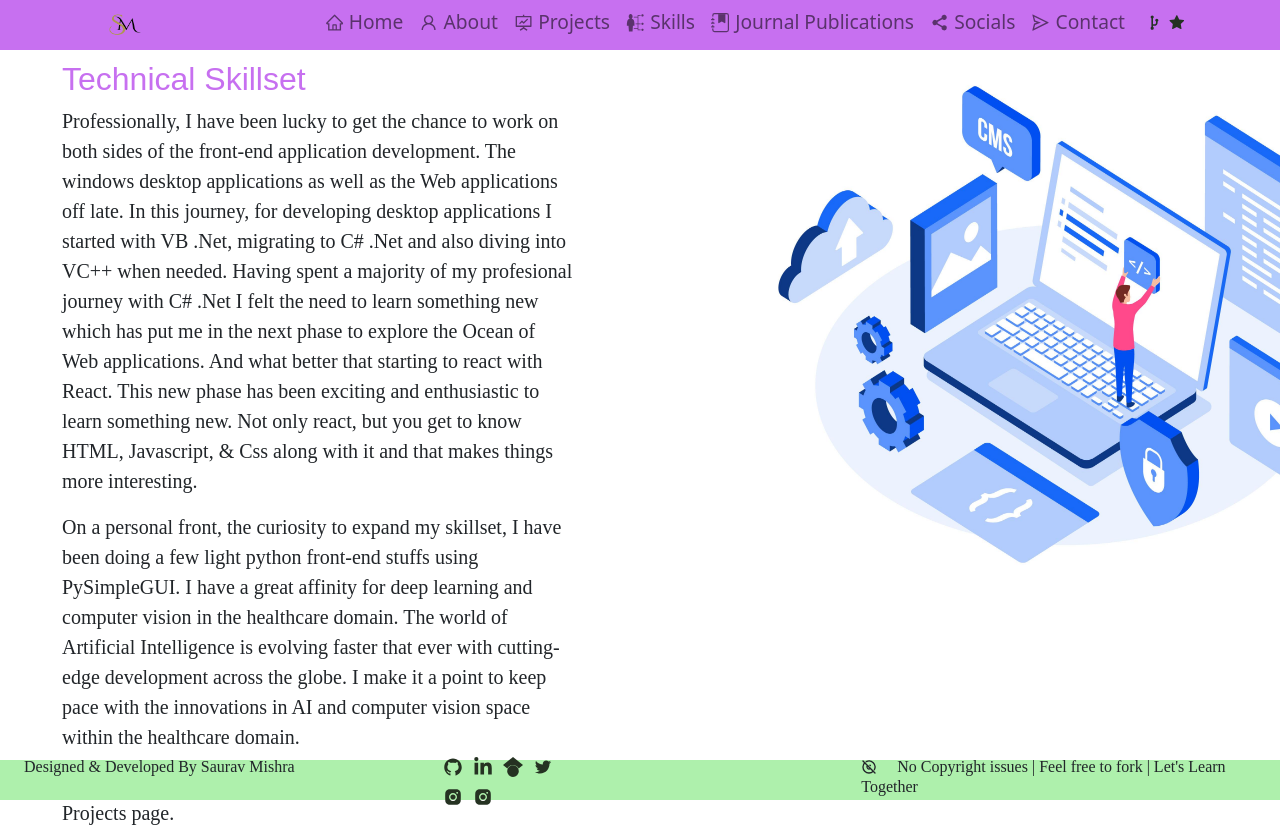
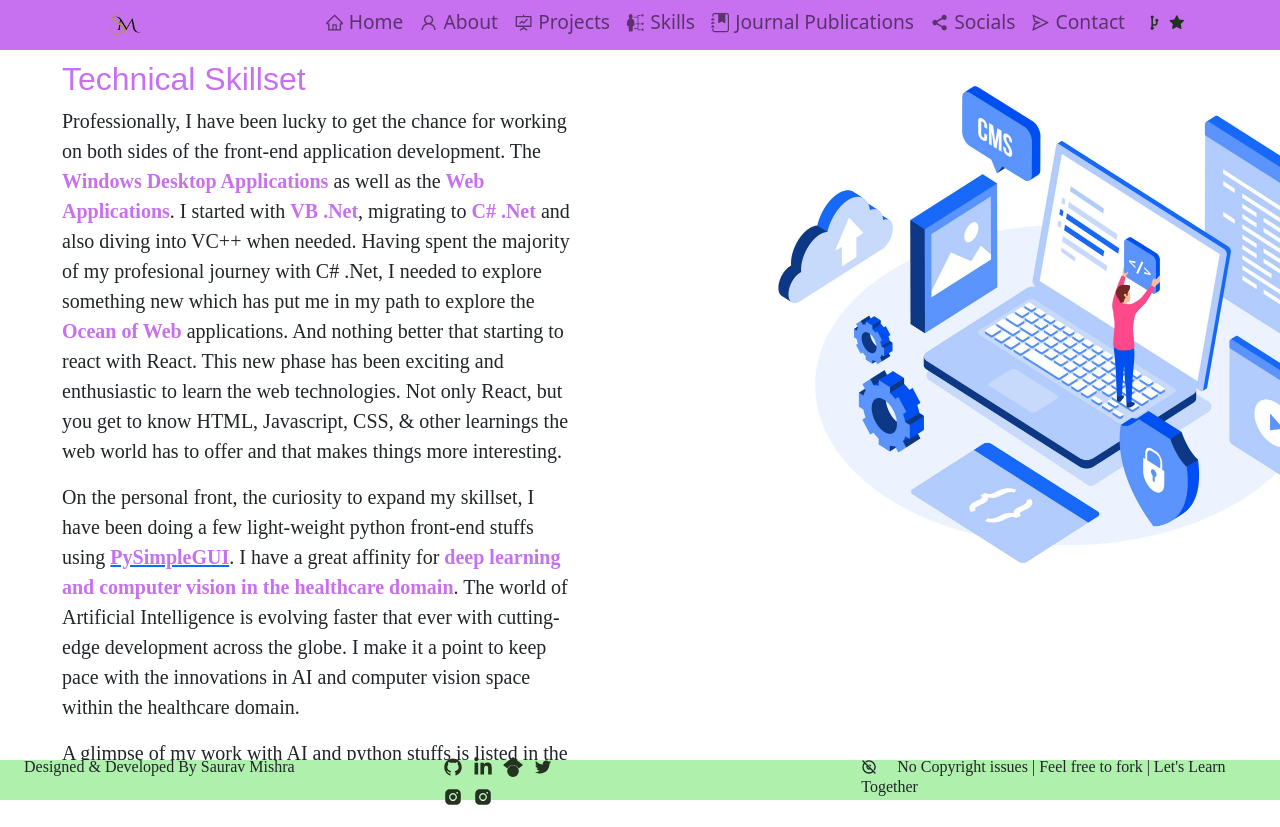
Before and after one commit to sauravmishra1710/Saurav.Hello.World, a React (Create React App) app: page /skills in a window 1280 px wide. Shown: the top 827 px of the page. Built offline with nearby package versions, Linux system fonts and the light colour scheme; the HTML template or start-up script is replaced by a standard one; a web font is replaced by a local one.

Commit message:
Page narrative texts
introduction texts to all pages...

```diff
--- a/src/components/contact/Contact.js
+++ b/src/components/contact/Contact.js
@@ -9,8 +9,7 @@ import SendIcon from "@mui/icons-material/Send";
 import ThemeContext from "../../utility/themeContext";
 import { Icon } from "@iconify/react";
 import img1 from "../../img/page_logos/connecting_people.jpg";
-import img2 from "../../img/page_logos/connection.svg";
-import envelope from "../../img/page_logos/envelope.png";
+import img2 from "../../img/page_logos/connection.png";
 
 const Alert = React.forwardRef(function Alert(props, ref) {
   return <MuiAlert elevation={6} ref={ref} variant="filled" {...props} />;
@@ -101,18 +100,35 @@ function Contact() {
           <Row>
             <Col md={6}>
               <div className="contact-heading">
-                <h1 className="heading">Reach out to me...</h1>
+                <h1 className="heading purple">Reach out to me...</h1>
                 <div className="connect-with-me-text">
-                  <p>Thank you for visiting my space Saurav.Hello.World.</p>
+                  <p>
+                    Thank you for visiting my space{" "}
+                    <span className="purple">
+                      <b>Saurav.Hello.World</b>
+                    </span>
+                    .
+                  </p>
                   <p>
                     Feel free to reach out, and let's embark on this journey of
-                    knowledge sharing, innovation, cullinary skills, lipsmacking
-                    food, cricket, football, and photography discoveries
-                    together. Always up to work on stuffs related to AI and
-                    Computer Vision in the healthcare domains. I am available in
-                    almost every social platform. My Inbox is always open for
-                    all.
+                    <span className="purple">
+                      <b>
+                        {" "}
+                        knowledge sharing, innovation, cullinary skills, lip
+                        smacking food, cricket, football, & photography
+                        discoveries{" "}
+                      </b>
+                    </span>
+                    together. Always up to work on stuffs related to{" "}
+                    <span className="purple">
+                      <b>
+                        deep learning & computer vision in the healthcare domain
+                      </b>
+                    </span>
+                    . I am available in almost every social platform.
                   </p>
+                  <p></p>
+                  <p>My Inbox is always open for all...</p>
                 </div>
                 <div>
                   <Row>
@@ -288,11 +304,18 @@ function Contact() {
           </Row>
 
           <Row>
-            <h2 style={{ marginLeft: "500px" }}>
+            <h1 className="heading purple" style={{ marginLeft: "500px" }}>
               {" "}
               Have something to talk about...?
-            </h2>
-            <div style={{alignItems: "center", justifyContent: "center", display: "flex", flexDirection: "row"}}>
+            </h1>
+            <div
+              style={{
+                alignItems: "center",
+                justifyContent: "center",
+                display: "flex",
+                flexDirection: "row",
+              }}
+            >
               <div className="col-lg-3">
                 {/* <img
                   className="images"
@@ -301,7 +324,10 @@ function Contact() {
                   height={400}
                   width={400}
                 /> */}
-                <Icon icon="icon-park:send-email" style={{fontSize: "350px", color: "red"}}/>
+                <Icon
+                  icon="icon-park:send-email"
+                  style={{ fontSize: "350px", color: "red" }}
+                />
               </div>
               <div className="contact-row">
                 <div className="contact">
@@ -396,7 +422,7 @@ function Contact() {
           </Row>
           <Row>
             <div>
-              <img src={img2} alt="" height={800} width={800} />
+              <img src={img2} alt="" height={800} width={850} />
             </div>
           </Row>
         </div>
--- a/src/components/projects/projects.js
+++ b/src/components/projects/projects.js
@@ -32,10 +32,19 @@ const Projects = () => {
               class="col-lg-8"
               style={{ marginTop: "80px", marginLeft: "50px" }}
             >
-              <h1 id="skillHeading" className="purple">Projects</h1>
+              <h1 id="skillHeading" className="purple">
+                Projects
+              </h1>
               <div className="project-text">
                 <p>
-                Actual learning experience comes by actively engaging in putting the theoretical knowledge gained into practical implementation to design and build solutions. It helps gain conceptual insights as well as practical expertise. I always try to put{" "}
+                  Actual learning experience comes by actively engaging in
+                  putting the theoretical knowledge gained into practical
+                  implementation to design and build solutions. It helps gain
+                  conceptual insights as well as practical expertise.
+                </p>
+                <p></p>
+                <p>
+                  I always try to put{" "}
                   <span className="purple">
                     <b>
                       {" "}
--- a/src/components/skills/Skills.js
+++ b/src/components/skills/Skills.js
@@ -17,33 +17,66 @@ function Skills() {
                 class="col-lg-10"
                 style={{ marginTop: "60px", marginLeft: "50px" }}
               >
-                <h2 id="skillHeading" className="purple">Technical Skillset</h2>
+                <h2 id="skillHeading" className="purple">
+                  Technical Skillset
+                </h2>
                 <div class="skills-text">
                   <p>
-                    Professionally, I have been lucky to get the chance to work
-                    on both sides of the front-end application development. The
-                    windows desktop applications as well as the Web applications
-                    off late. In this journey, for developing desktop
-                    applications I started with VB .Net, migrating to C# .Net
-                    and also diving into VC++ when needed. Having spent a
-                    majority of my profesional journey with C# .Net I felt the
-                    need to learn something new which has put me in the next
-                    phase to explore the Ocean of Web applications. And what
-                    better that starting to react with React. This new phase has
-                    been exciting and enthusiastic to learn something new. Not
-                    only react, but you get to know HTML, Javascript, & Css
-                    along with it and that makes things more interesting.
+                    Professionally, I have been lucky to get the chance for
+                    working on both sides of the front-end application
+                    development. The
+                    <span className="purple">
+                      <b> Windows Desktop Applications</b>
+                    </span>{" "}
+                    as well as the{" "}
+                    <span className="purple">
+                      <b> Web Applications</b>
+                    </span>
+                    . I started with{" "}
+                    <span className="purple">
+                      <b>VB .Net</b>
+                    </span>
+                    , migrating to{" "}
+                    <span className="purple">
+                      <b>C# .Net</b>
+                    </span>{" "}
+                    and also diving into VC++ when needed. Having spent the
+                    majority of my profesional journey with C# .Net, I
+                    needed to explore something new which has put me in my path to
+                    explore the{" "}
+                    <span className="purple">
+                      <b>Ocean of Web</b>
+                    </span>{" "}
+                    applications. And nothing better that starting to react with
+                    React. This new phase has been exciting and enthusiastic to
+                    learn the web technologies. Not only React, but you get to know
+                    HTML, Javascript, CSS, & other learnings the web world
+                    has to offer and that makes things more interesting.
                   </p>
                   <p></p>
                   <p>
-                    On a personal front, the curiosity to expand my skillset, I
-                    have been doing a few light python front-end stuffs using
-                    PySimpleGUI. I have a great affinity for deep learning and
-                    computer vision in the healthcare domain. The world of
-                    Artificial Intelligence is evolving faster that ever with
-                    cutting-edge development across the globe. I make it a point
-                    to keep pace with the innovations in AI and computer vision
-                    space within the healthcare domain.
+                    On the personal front, the curiosity to expand my skillset, I
+                    have been doing a few light-weight python front-end stuffs
+                    using{" "}
+                    <a
+                      href="https://www.pysimplegui.org/en/latest/"
+                      target="_blank"
+                    >
+                      <span className="purple">
+                        <b>PySimpleGUI</b>
+                      </span>
+                    </a>
+                    . I have a great affinity for{" "}
+                    <span className="purple">
+                      <b>
+                        deep learning and computer vision in the healthcare
+                        domain
+                      </b>
+                    </span>
+                    . The world of Artificial Intelligence is evolving faster
+                    that ever with cutting-edge development across the globe. I
+                    make it a point to keep pace with the innovations in AI and
+                    computer vision space within the healthcare domain.
                   </p>
                   <p></p>
                   <p>
```
